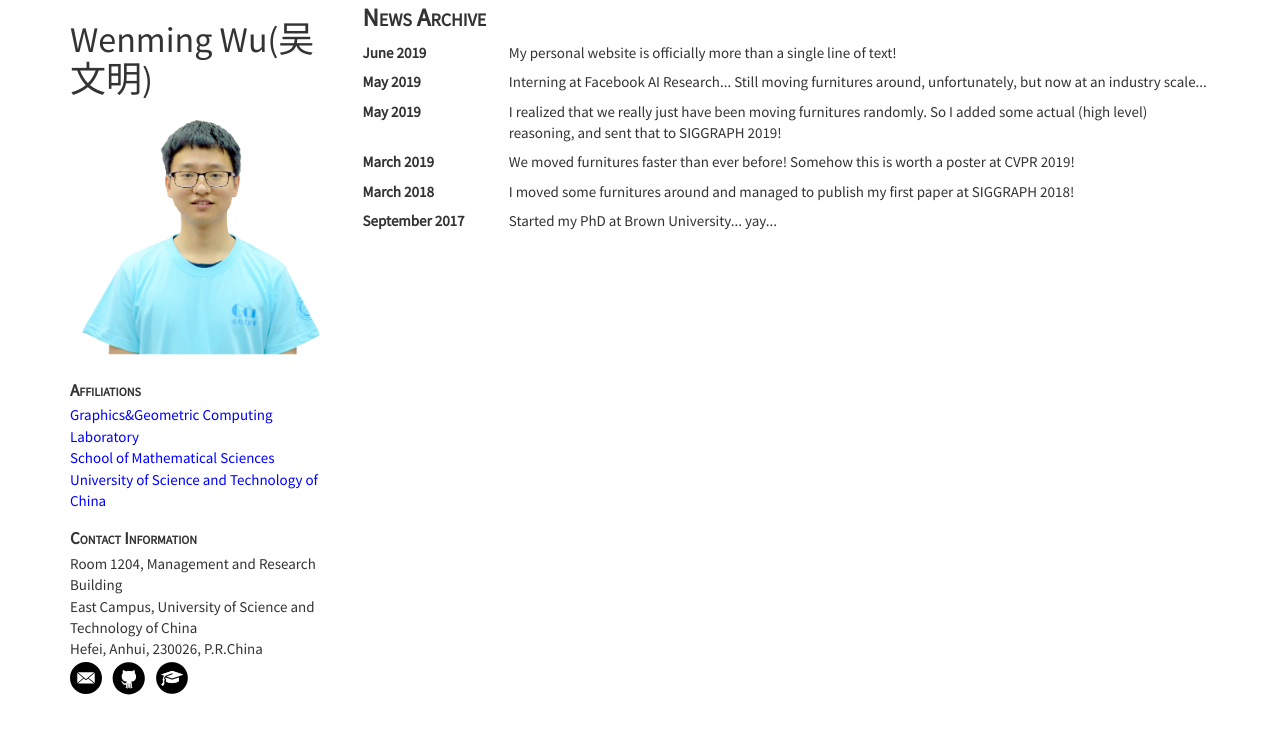
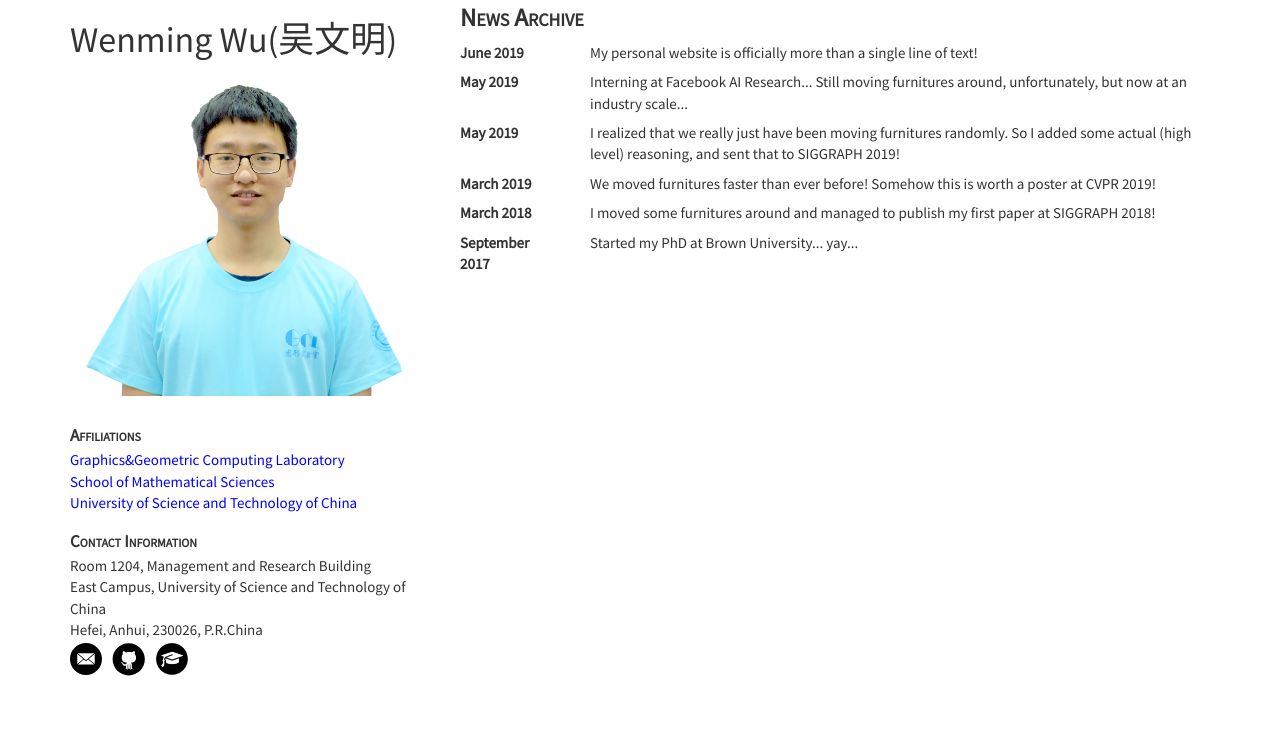
Before and after one commit to wutomwu/wutomwu.github.io, a Jekyll site: the page built from newsarchive.html, in a window 1280 px wide. Shown: the top 734 px of the page. Built offline with Jekyll 4.4.1, drawn with Linux system fonts in a browser that asks for light colours.

Commit message:
Update default.html

```diff
--- a/_layouts/default.html
+++ b/_layouts/default.html
@@ -9,11 +9,11 @@
 
 	    	<div class='row'>
 
-	    		<div class='col-md-3 sidebar'>
+	    		<div class='col-md-4 sidebar'>
 	    			{% include sidebar.html %}
 	    		</div>
 
-	    		<div class='col-md-9 maincontent'>
+	    		<div class='col-md-8 maincontent'>
 					{{ content }}
 				</div>
 
```
